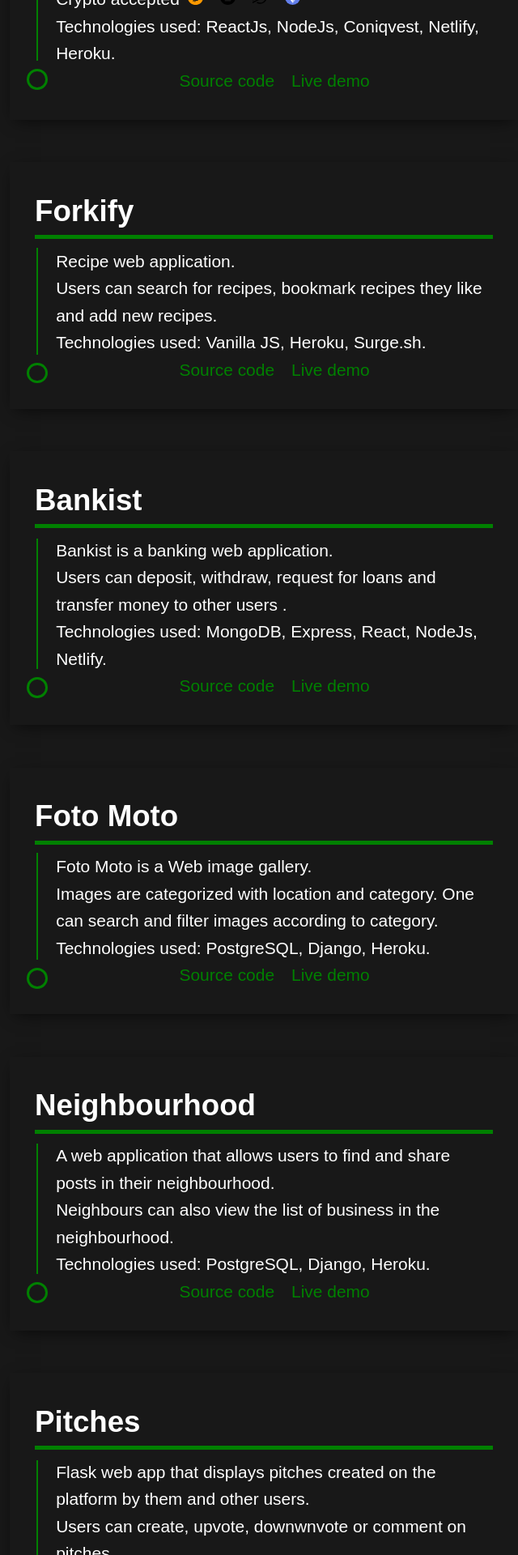
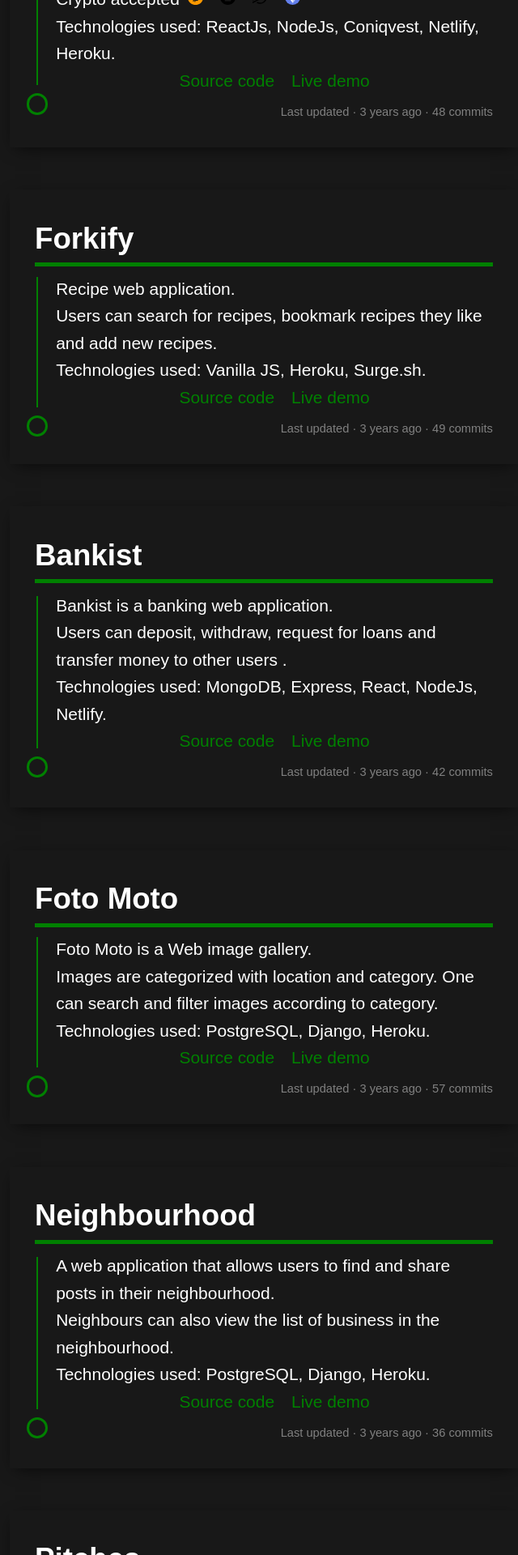
Before and after one commit to davidkiama/Portfolio, a React (Create React App) app: page /projects in a window 1280 px wide. Shown: the part 360-2280 px from the top of the page at 81% size, without its empty margins (314-954 px from the left). Built offline with nearby package versions, Linux system fonts and the light colour scheme.

Commit message:
Updated repo info on card projects

```diff
--- a/src/components/Pages/Projects.js
+++ b/src/components/Pages/Projects.js
@@ -33,6 +33,7 @@ function Projects({ darkMode }) {
                   Live demo
                 </a>
               </span>
+              <span className="card__last-updated">Last updated · 3 years ago · 48 commits </span>
             </p>
           </div>
         </div>
@@ -58,6 +59,7 @@ function Projects({ darkMode }) {
                   Live demo
                 </a>
               </span>
+              <span className="card__last-updated">Last updated · 3 years ago · 49 commits </span>
             </p>
           </div>
         </div>
@@ -83,6 +85,7 @@ function Projects({ darkMode }) {
                   Live demo
                 </a>
               </span>
+              <span className="card__last-updated">Last updated · 3 years ago · 42 commits </span>
             </p>
           </div>
         </div>
@@ -97,8 +100,8 @@ function Projects({ darkMode }) {
             <p className="card__text">
               Foto Moto is a Web image gallery.
               <br />
-              Images are categorized with location and category. One can search and filter images according to
-              category.
+              Images are categorized with location and category. One can search and filter images
+              according to category.
               <br />
               Technologies used: PostgreSQL, Django, Heroku.
               <span className="live-links">
@@ -109,6 +112,7 @@ function Projects({ darkMode }) {
                   Live demo
                 </a>
               </span>
+              <span className="card__last-updated">Last updated · 3 years ago · 57 commits </span>
             </p>
           </div>
         </div>
@@ -134,6 +138,7 @@ function Projects({ darkMode }) {
                   Live demo
                 </a>
               </span>
+              <span className="card__last-updated">Last updated · 3 years ago · 36 commits </span>
             </p>
           </div>
         </div>
@@ -159,6 +164,7 @@ function Projects({ darkMode }) {
                   Live demo
                 </a>
               </span>
+              <span className="card__last-updated">Last updated · 3 years ago · 40 commits </span>
             </p>
           </div>
         </div>
@@ -184,6 +190,7 @@ function Projects({ darkMode }) {
                   Live demo
                 </a>
               </span>
+              <span className="card__last-updated">Last updated · 3 years ago · 22 commits </span>
             </p>
           </div>
         </div>
@@ -209,6 +216,7 @@ function Projects({ darkMode }) {
                   Live demo
                 </a>
               </span>
+              <span className="card__last-updated">Last updated · 3 years ago · 24 commits </span>
             </p>
           </div>
         </div>
@@ -222,7 +230,8 @@ function Projects({ darkMode }) {
             </div>
 
             <p className="card__text">
-              Burger Palace is a fictional restaurant website, that sells Fingerlicking Good Burgers.
+              Burger Palace is a fictional restaurant website, that sells Fingerlicking Good
+              Burgers.
               <br />
               This is just a replica. The original design was done by &nbsp;
               <a href="https://github.com/james-muriithi" target="blank">
@@ -238,6 +247,7 @@ function Projects({ darkMode }) {
                   Live demo
                 </a>
               </span>
+              <span className="card__last-updated">Last updated · 4 years ago · 21 commits </span>
             </p>
           </div>
         </div>
@@ -250,8 +260,8 @@ function Projects({ darkMode }) {
               <span className="con--circle"> </span>
             </div>
             <p className="card__text">
-              Cute Pet Landing page of a fictional website. The idea behind cute pet was to take care of
-              abandoned pets.
+              Cute Pet Landing page of a fictional website. The idea behind cute pet was to take
+              care of abandoned pets.
               <br />
               This was a joint project between
               <a href="https://github.com/Lyonsmasawa"> Lyons Masawa</a> and I.
@@ -265,6 +275,7 @@ function Projects({ darkMode }) {
                   Live demo
                 </a>
               </span>
+              <span className="card__last-updated">Last updated · 4 years ago · 3 commits </span>
             </p>
           </div>
         </div>
@@ -290,6 +301,7 @@ function Projects({ darkMode }) {
                   Live demo
                 </a>
               </span>
+              <span className="card__last-updated">Last updated · 4 years ago · 20 commits </span>
             </p>
           </div>
         </div>
--- a/src/index.css
+++ b/src/index.css
@@ -79,6 +79,13 @@ body {
 .card__text ul {
   list-style: none;
   margin-left: 2rem;
+}
+
+.card__last-updated {
+  font-size: 1.4rem;
+  color: grey;
+  margin-top: 1rem;
+  float: right;
 }
 .card a {
   text-decoration: none;
```
